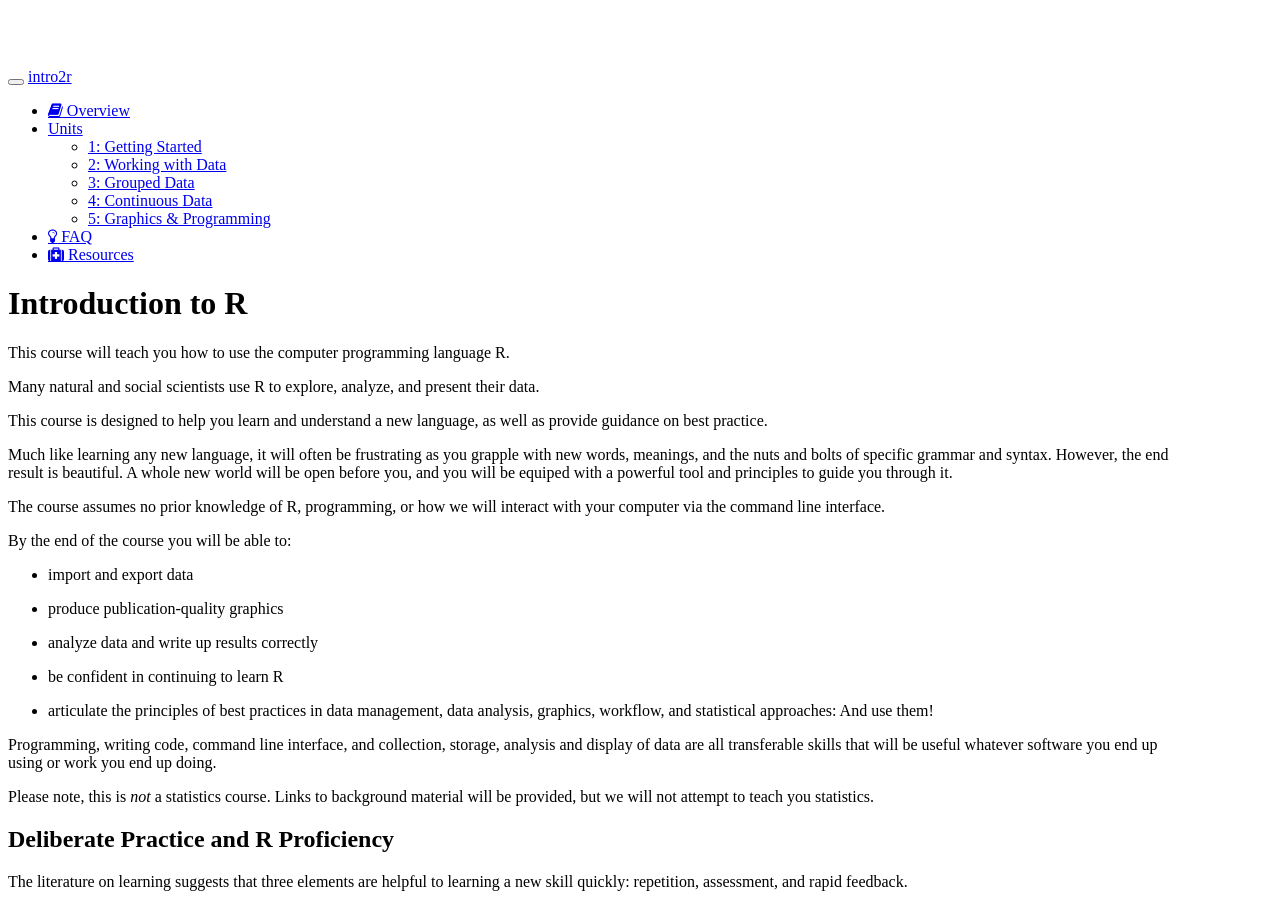
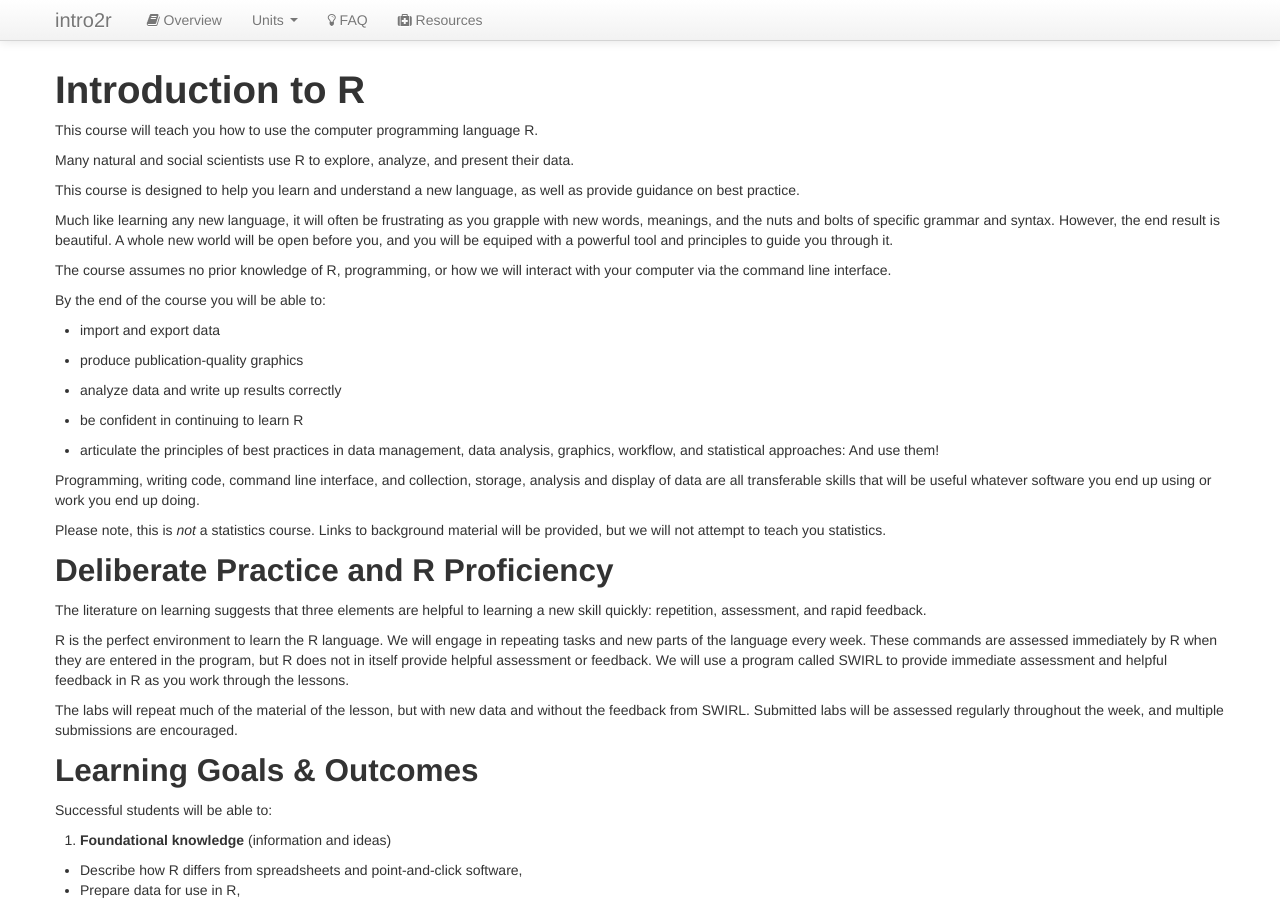
Before and after one commit to intro2r/intro2r, a Jekyll site: the page built from index.md, in a window 1280 px wide and 900 px high. Built offline with Jekyll 4.4.1, drawn with Linux system fonts in a browser that asks for light colours.

Commit message:
Update default.html

```diff
--- a/_layouts/default.html
+++ b/_layouts/default.html
@@ -11,6 +11,7 @@
 
     <!-- Le styles -->
     <!-- <link href="/assets/css/bootswatch.css" rel="stylesheet"> -->
+     <link href="/assets/css/bootstrap.css" rel="stylesheet">
 
     <style>
       body {
```
